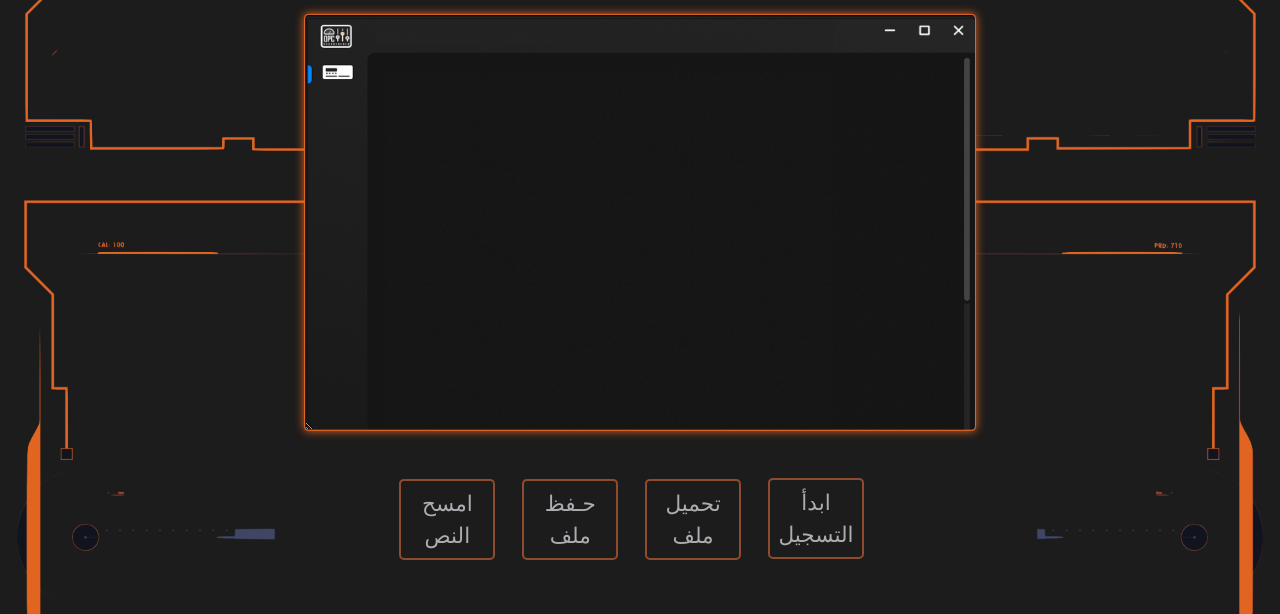
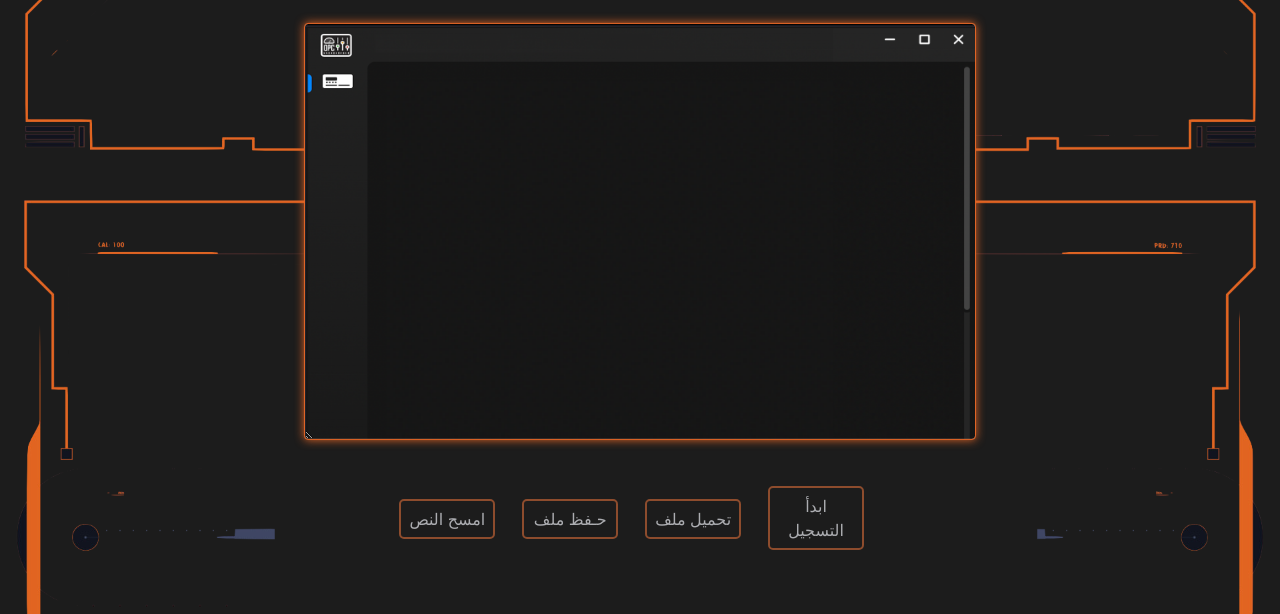
Before and after one commit to wesamhamad/Convert-Arabic-Speech-To-Text-Using-Native-File-System-API-Web-Speech-API, a plain HTML site: page index.html in a window 1280 px wide. Shown: the part 186-800 px from the top of the page. Drawn offline with nearby package versions, Linux system fonts and the light colour scheme; a web font is replaced by a local one.

Commit message:
Update index.html

```diff
--- a/index.html
+++ b/index.html
@@ -22,7 +22,7 @@
               color: rgb(164, 167, 175);
               border: 2px solid #8d4c2d;
               padding: 6px 6px;
-              font-size: 1.35em;
+              font-size: 1em;
               border-radius: 5px;
           }
 
```
